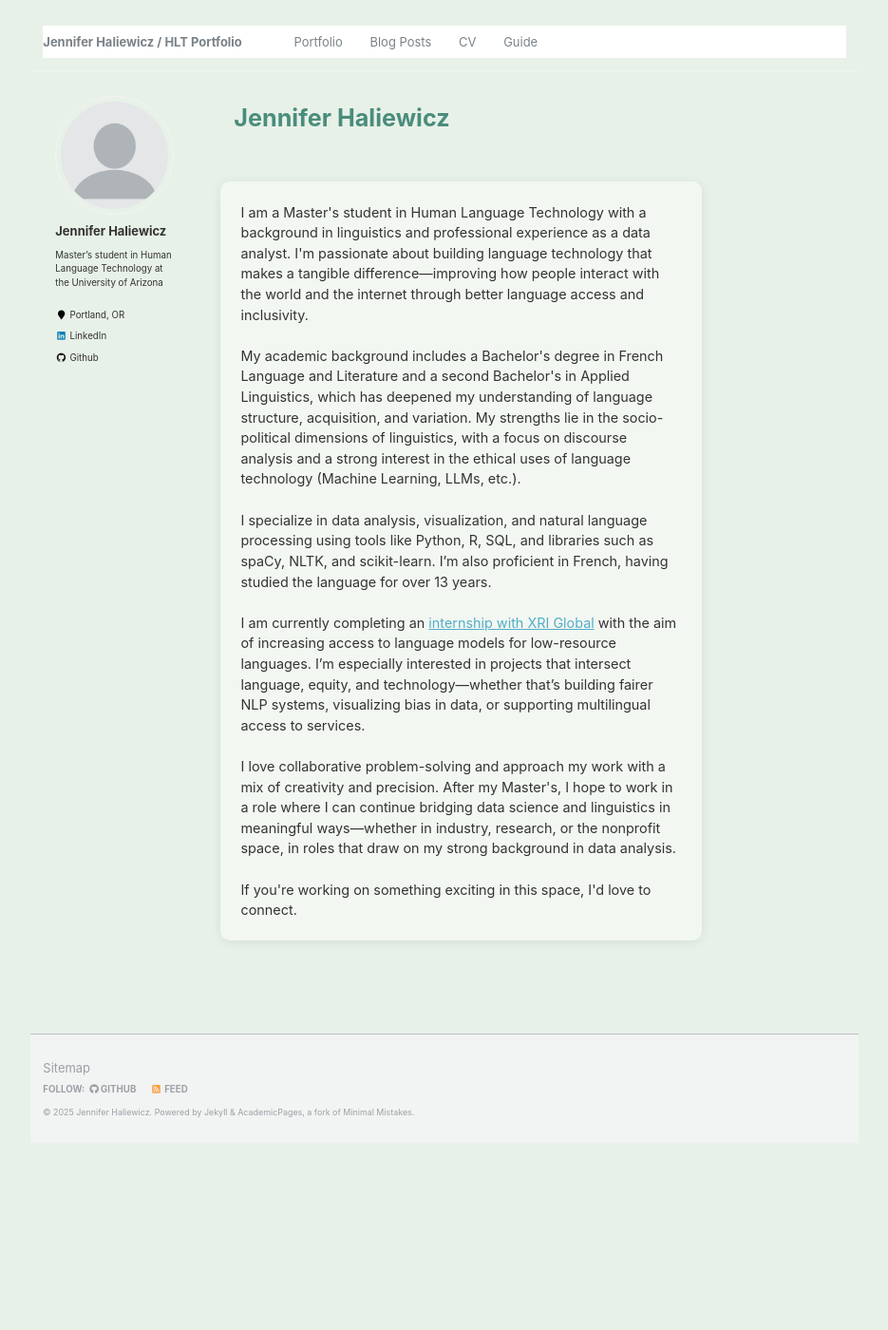
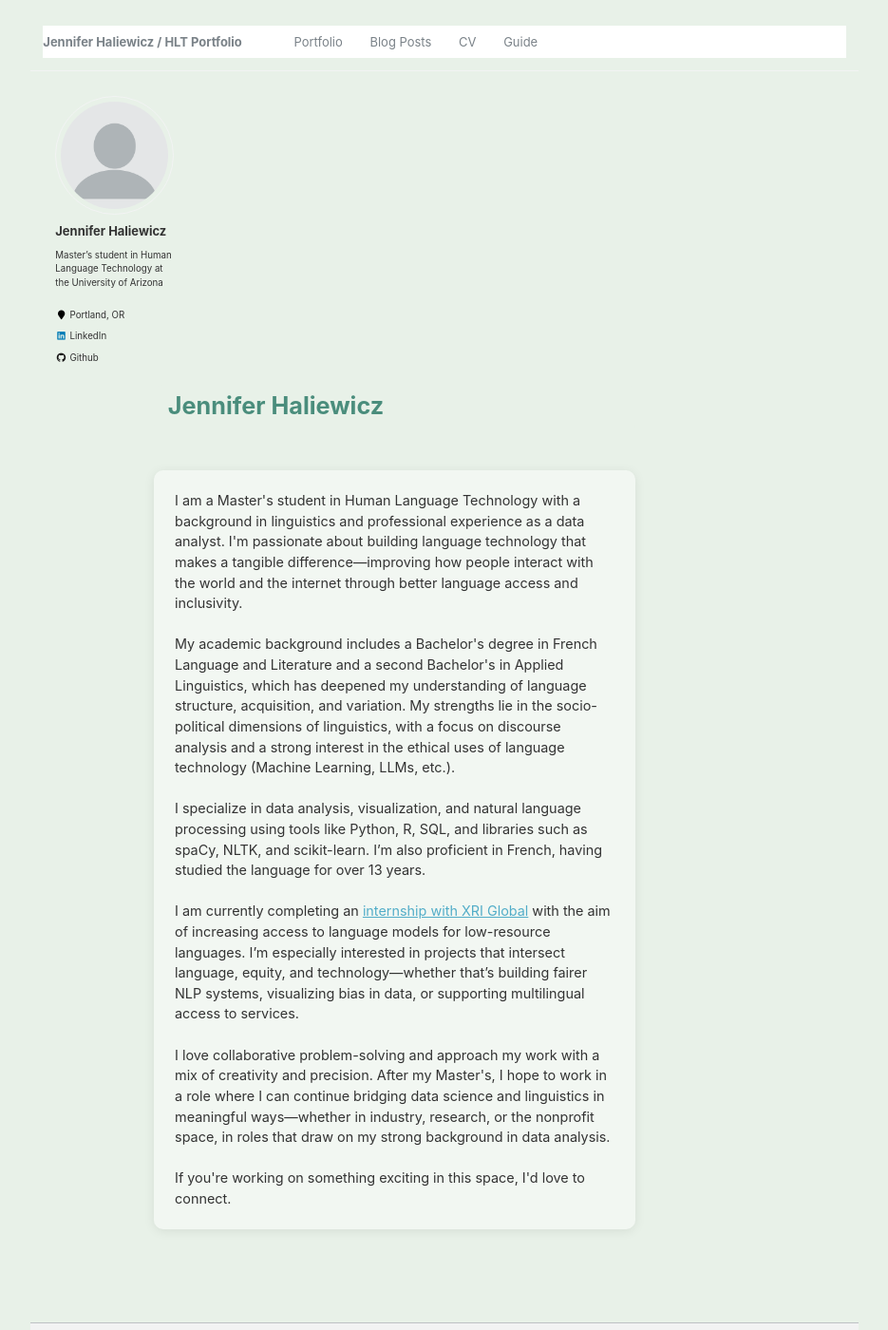
Before and after one commit to rofljen/HLTProfessionalsite, a Jekyll site: the page built from index.html, in a window 1280 px wide and 1400 px high. Shown: the whole window at 95% size, without its empty margins (172-1107 px from the left). Built offline with Jekyll 4.4.1, drawn with Linux system fonts in a browser that asks for light colours.

Commit message:
Update custom.css

```diff
--- a/assets/css/custom.css
+++ b/assets/css/custom.css
@@ -122,3 +122,9 @@
   margin-top: 1.5rem;
   display: block;
 }
+.page,
+.page__inner-wrap {
+  margin-left: auto !important;
+  margin-right: auto !important;
+  float: none !important;
+}
```
